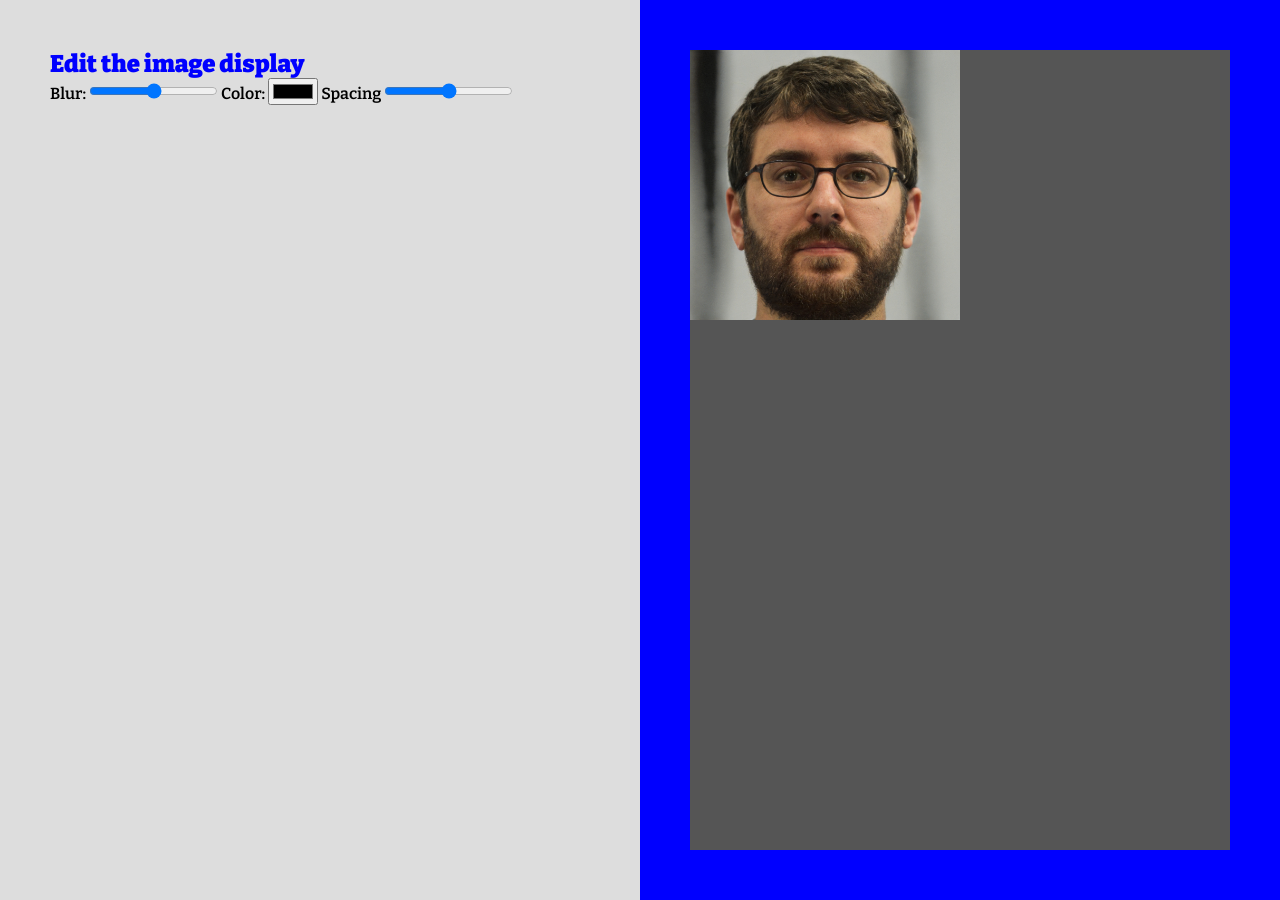
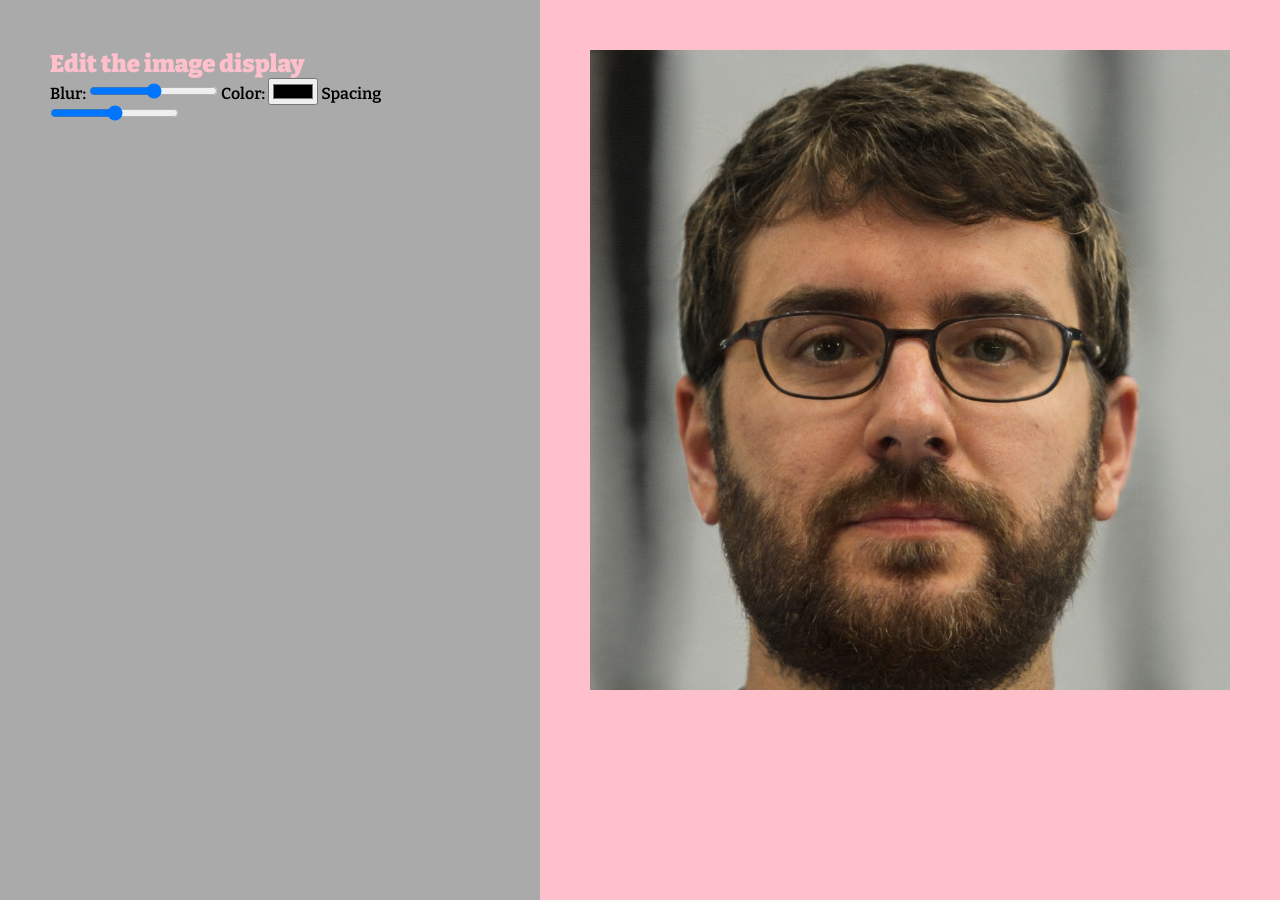
Before and after one commit to bagaski/bagaski-js-30, a plain HTML site: page 03-control-css-variables/index.html in a window 1280 px wide. Drawn offline with nearby package versions, Linux system fonts and the light colour scheme; a web font is replaced by a local one.

Commit message:
minor css update

```diff
--- a/03-control-css-variables/style.css
+++ b/03-control-css-variables/style.css
@@ -12,7 +12,7 @@ font-family: 'Questrial', sans-serif;
 */
 
 :root {
-  --monochrome: blue;
+  --monochrome: pink;
   --spacing: 50px;
   --blur: 10px;
   --font: 'Bitter', serif;
@@ -31,14 +31,22 @@ font-family: 'Questrial', sans-serif;
 .display {
   width: 50vw;
   height: 100vh;
-  background-color: #555;
+  background-color: var(--monochrome);
   border: var(--spacing) solid var(--monochrome);
+}
+
+img {
+  display: block;
+  margin-left: auto;
+  margin-right: auto;
+  margin-top: 0px;
+  width: 50vw;
 }
 
 .controls {
   width: 50vw;
   height: 100vh;
-  background-color: #ddd;
+  background-color: #aaa;
   font-family: var(--font);
   padding: var(--spacing);
 }
```
